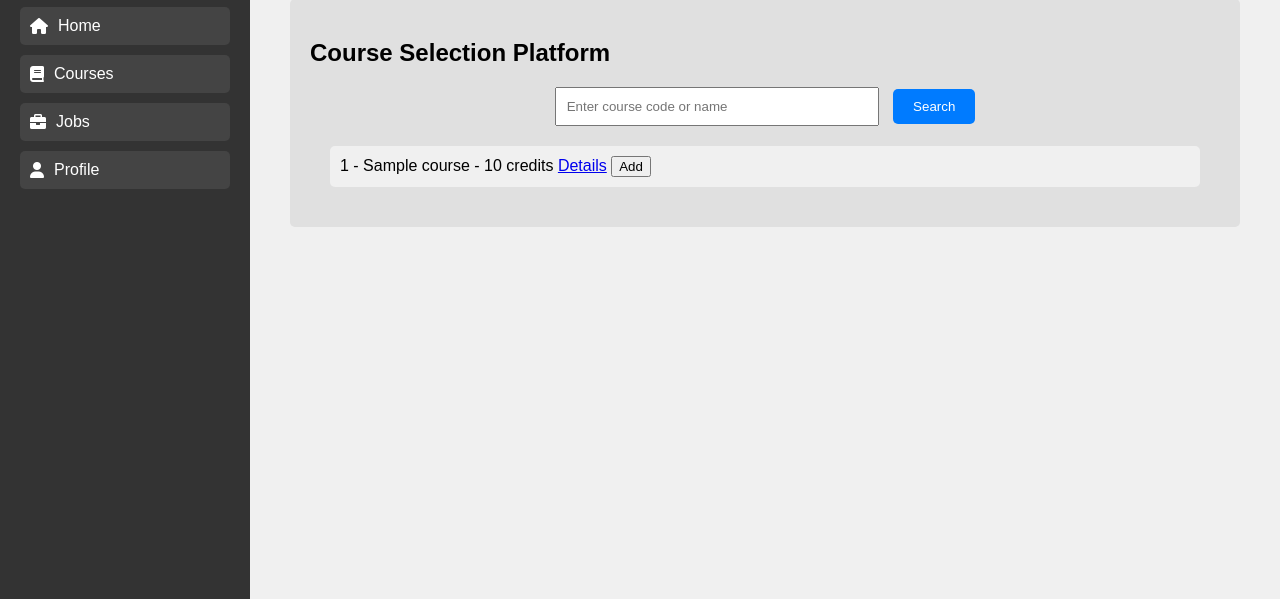
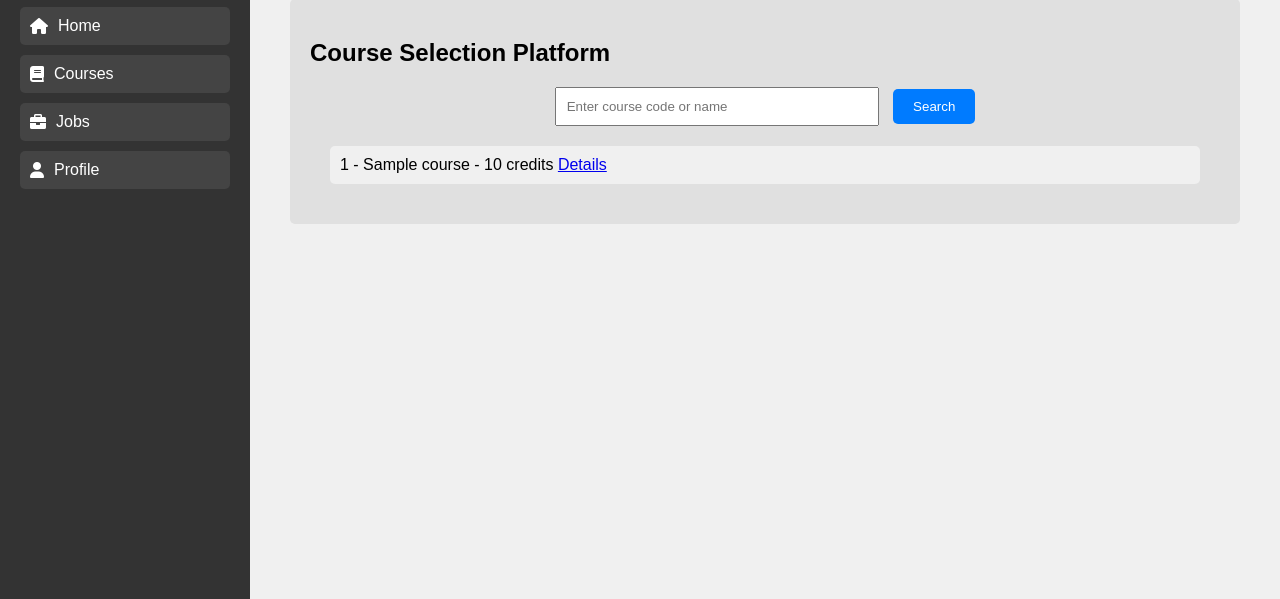
Before and after one commit to hawson2003/COMS4111-Project1, a Flask app: template templates/courses.html in a window 1280 px wide. Shown: the part 201-800 px from the top of the page. Run offline with Flask 3, Linux system fonts and the light colour scheme; the template is opened without the code that fills it: most values are stand-ins (such as "Sample title", 1, 10 or a date in 2020); some libraries are stand-ins or nearby versions.

Commit message:
Update courses.html

```diff
--- a/templates/courses.html
+++ b/templates/courses.html
@@ -35,20 +35,8 @@
                     {% for course in courses %}
                         <li>
                             {{ course.cid }} - {{ course.name }} - {{ course.credit }} credits
+                            <!-- <button onclick="showDetails('{{ course.cid }}', '{{ course.name }}', '{{ course.credit }}')">Details</button> -->
                             <a href="{{ url_for('course_details') }}?cid={{ course.cid }}">Details</a>
-                            {% if course.cid in taken_courses %}
-                                <form action="/courses" method="post" style="display:inline;">
-                                    <input type="hidden" name="course_id" value="{{ course.cid }}">
-                                    <input type="hidden" name="action" value="remove">
-                                    <button type="submit" class="withdraw-button">Withdraw</button>
-                                </form>
-                            {% else %}
-                                <form action="/courses" method="post" style="display:inline;">
-                                    <input type="hidden" name="course_id" value="{{ course.cid }}">
-                                    <input type="hidden" name="action" value="add">
-                                    <button type="submit" class="add-button">Add</button>
-                                </form>
-                            {% endif %}
                         </li>
                     {% endfor %}
                 </ul>
```
